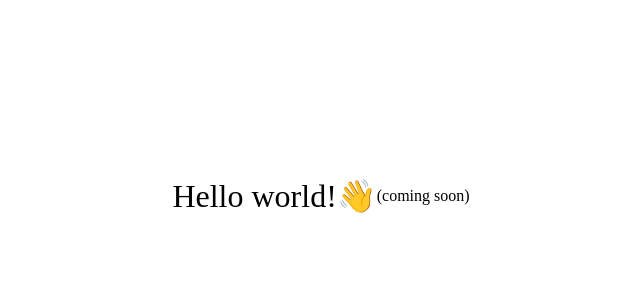
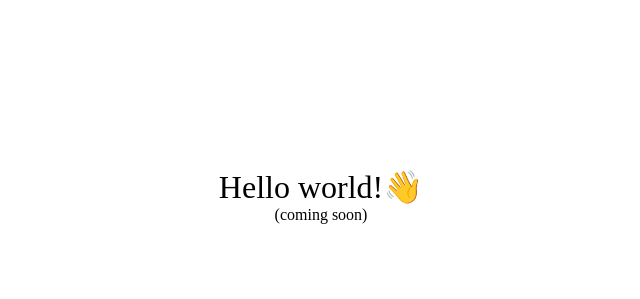
Before and after one commit to nikolinas/gatsby-starter-hello-world, a Gatsby site: page / in a window 1280 px wide. Shown: the whole page, without its empty margins (319-959 px from the left). Built offline with nearby package versions, Linux system fonts and the light colour scheme; Gatsby itself is replaced by a stand-in of ours.

Commit message:
Update index.js

```diff
--- a/src/pages/index.js
+++ b/src/pages/index.js
@@ -1,5 +1,5 @@
 import React from "react"
 
 export default function Home() {
-  return <div style={{ display: 'flex', justifyContent : 'center', alignItems : 'center', height : 200, marginTop : '6rem', fontSize : '2rem' }}>Hello world!👋 <br/> <span style={{ fontSize: '1rem' }}>(coming soon)</span></div>
+  return <div style={{ display: 'flex', flexFlow : 'column', justifyContent : 'center', alignItems : 'center', height : 200, marginTop : '6rem', fontSize : '2rem' }}>Hello world!👋 <span style={{ fontSize: '1rem' }}>(coming soon)</span></div>
 }
```
